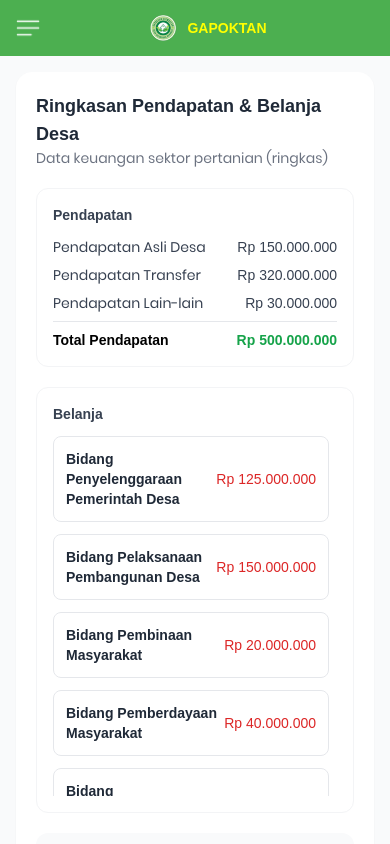
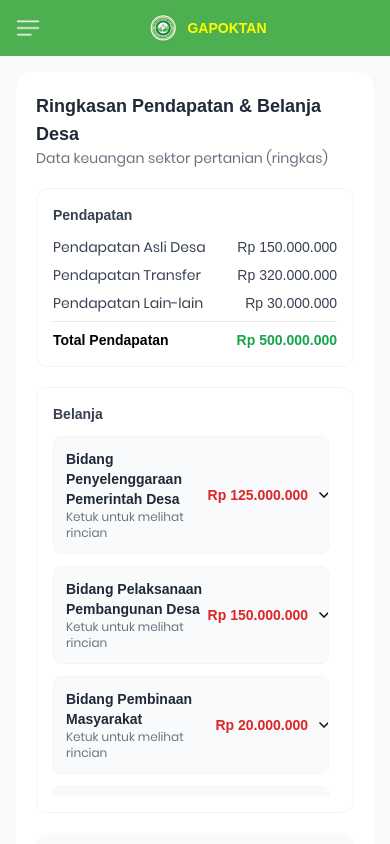
Before and after one commit to DirtyAndShaggy/Dashboard_Gapoktan_Ciembutan, a React (Vite) app: page / in a window 390 px wide. Shown: the top 844 px of the page. Built offline with nearby package versions, Linux system fonts and the light colour scheme; a web font is replaced by a local one.

Commit message:
improved mobile banner

```diff
--- a/src/components/banner/ExpenseGroup.jsx
+++ b/src/components/banner/ExpenseGroup.jsx
@@ -1,5 +1,6 @@
 import { useState } from "react";
 import { formatRupiah } from "../../utils/formatRupiah";
+import ChevronDown from "../../assets/icons/chevron-down.png";
 
 export default function ExpenseGroup({ title, items }) {
   const [open, setOpen] = useState(false);
@@ -7,47 +8,58 @@ export default function ExpenseGroup({ title, items }) {
   const total = items.reduce((sum, item) => sum + item.value, 0);
 
   return (
-    <div className="border rounded-lg p-3">
-      {/* Header */}
-      <div
-        className="flex justify-between items-center cursor-pointer md:cursor-default"
+    <div className="border border-gray-100 rounded-lg overflow-hidden">
+      {/* Header / Summary */}
+      <button
         onClick={() => setOpen(!open)}
+        className="w-full flex items-center justify-between px-3 py-3
+                   text-left bg-gray-50 md:bg-transparent
+                   md:cursor-default"
       >
+        <div>
           <h4 className="text-sm font-semibold text-gray-800">
             {title}
           </h4>
-        <span className="text-sm font-medium text-red-600">
+          <p className="text-xs text-gray-500 md:hidden">
+            Ketuk untuk melihat rincian
+          </p>
+        </div>
+
+        <div className="flex items-center gap-2">
+          <span className="text-sm font-semibold text-red-600">
             {formatRupiah(total)}
           </span>
+
+          {/* Chevron – mobile only */}
+          <img
+            src={ChevronDown}
+            alt=""
+            className={`w-4 h-4 transition-transform md:hidden
+              ${open ? "rotate-180" : ""}`}
+          />
         </div>
+      </button>
 
-      {/* Sub items – desktop always visible */}
-      <div className="hidden md:block mt-2 space-y-1">
+      {/* Detail items */}
+      <div
+        className={`
+          px-3 pb-3 space-y-1 text-sm text-gray-600
+          ${open ? "block" : "hidden"}
+          md:block
+        `}
+      >
         {items.map((item, idx) => (
           <div
             key={idx}
-            className="flex justify-between text-sm text-gray-600"
+            className="flex justify-between"
           >
             <span>{item.label}</span>
-            <span>{formatRupiah(item.value)}</span>
+            <span className="font-medium">
+              {formatRupiah(item.value)}
+            </span>
           </div>
         ))}
       </div>
-
-      {/* Sub items – mobile collapsible */}
-      {open && (
-        <div className="md:hidden mt-2 space-y-1">
-          {items.map((item, idx) => (
-            <div
-              key={idx}
-              className="flex justify-between text-sm text-gray-600"
-            >
-              <span>{item.label}</span>
-              <span>{formatRupiah(item.value)}</span>
-            </div>
-          ))}
-        </div>
-      )}
     </div>
   );
 }
```
Lines whose indentation alone changed are shown as unchanged.
